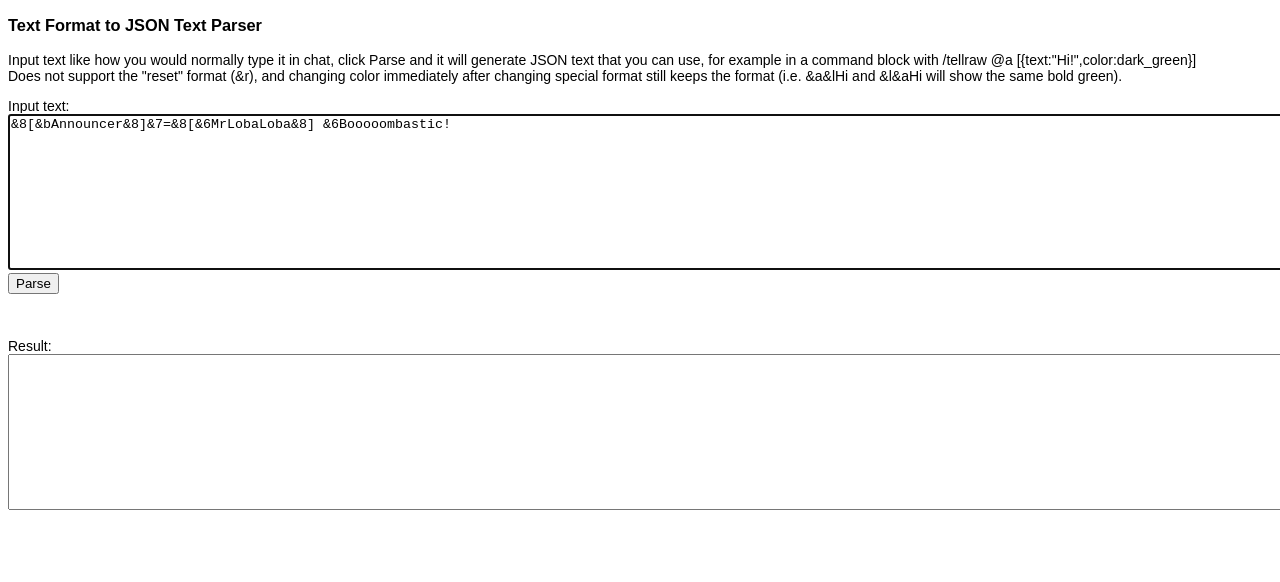
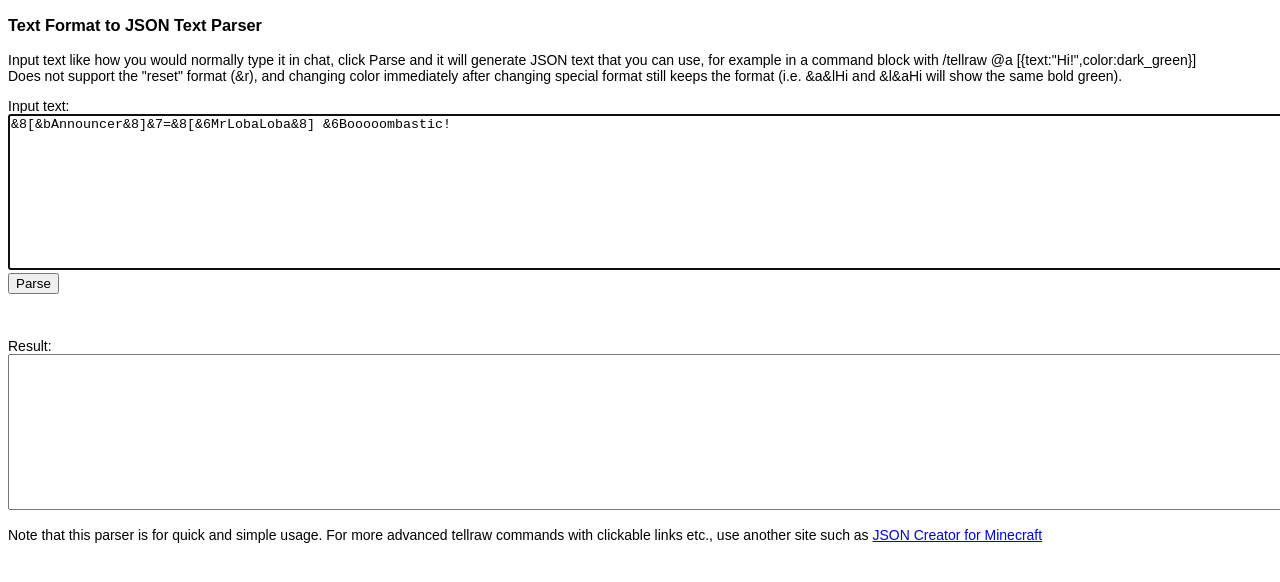
Before and after one commit to Smokezarn/Kyzderp.github.io, a plain HTML site: page minecraft/FormatToJson.html in a window 1280 px wide. Shown: the top 582 px of the page. Drawn offline with Linux system fonts and the light colour scheme.

Commit message:
Added link to more advanced JSON thingy

```diff
--- a/minecraft/FormatToJson.html
+++ b/minecraft/FormatToJson.html
@@ -20,6 +20,10 @@
 			Result:<br/>
 			<textarea id="outputtext" rows="10" cols="160"></textarea>
 		</p>
+		<p>
+			Note that this parser is for quick and simple usage. For more advanced tellraw commands with clickable links etc., use another site such as
+			<a href="http://www.minecraftjson.com/">JSON Creator for Minecraft</a>
+		</p>
 	</body>
 	<script type="text/javascript">
 		document.body.style.font = "14px sans-serif";
```
